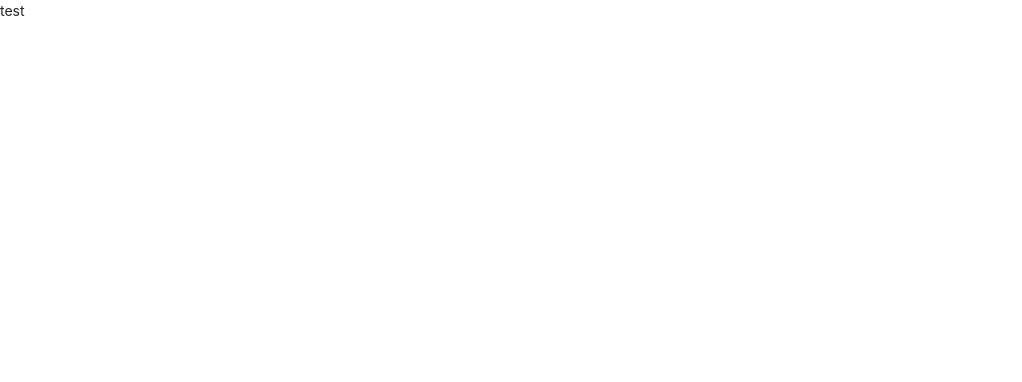
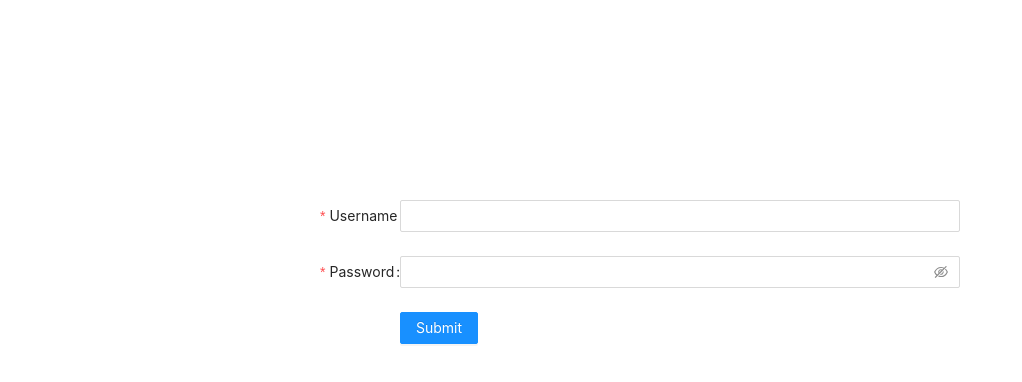
Before and after one commit to PanicP/test-nvsu-1, a React (Create React App) app: page / in a window 1280 px wide. Shown: the top 382 px of the page, without its empty margins (0-1022 px from the left). Built offline with nearby package versions, Linux system fonts and the light colour scheme.

Commit message:
Add login page

```diff
--- a/src/App.js
+++ b/src/App.js
@@ -1,10 +1,11 @@
 import React from 'react'
 import './App.css'
+import { LoginPage } from './pages'
 
-function App() {
+const App = () => {
     return (
         <div className="App">
-            <p>test</p>
+            <LoginPage/>
         </div>
     )
 }
--- /dev/null
+++ b/src/components/authen/LoginPanel.js
@@ -0,0 +1,73 @@
+import React from 'react'
+import { Form, Input, Button } from 'antd'
+
+export const LoginPanel = () => {
+
+    const onFinish = (values) => {
+        console.log('Success', values)
+    }
+
+    const onFinishFailed = (errorInfo) => {
+        console.log('Failed:', errorInfo)
+    }
+
+    return (
+        <Form
+            {...layout}
+            name="basic"
+            initialValues={{
+                remember: true,
+            }}
+            onFinish={onFinish}
+            onFinishFailed={onFinishFailed}
+        >
+            <Form.Item
+                label="Username"
+                name="username"
+                rules={[
+                    {
+                        required: true,
+                        message: 'Please input your username!',
+                    },
+                ]}
+            >
+                <Input />
+            </Form.Item>
+
+            <Form.Item
+                label="Password"
+                name="password"
+                rules={[
+                    {
+                        required: true,
+                        message: 'Please input your password!',
+                    },
+                ]}
+            >
+                <Input.Password />
+            </Form.Item>
+
+            <Form.Item {...tailLayout}>
+                <Button type="primary" htmlType="submit">
+                    Submit
+                </Button>
+            </Form.Item>
+        </Form>
+    )
+}
+
+const layout = {
+    labelCol: {
+        span: 3,
+    },
+    wrapperCol: {
+        span: 21,
+    },
+}
+
+const tailLayout = {
+    wrapperCol: {
+        offset: 3,
+        span: 21,
+    },
+}
--- /dev/null
+++ b/src/components/authen/index.js
@@ -0,0 +1 @@
+export { LoginPanel } from './LoginPanel'
--- /dev/null
+++ b/src/components/layout/Login.js
@@ -0,0 +1,17 @@
+import React from 'react'
+import { Row, Col } from 'antd'
+import styled from 'styled-components'
+
+export const LoginLayout = ({ children }) => {
+    return (
+        <StyledRow justify="center">
+            <Col span={6}></Col>
+            <Col span={12}>{children}</Col>
+            <Col span={6}></Col>
+        </StyledRow>
+    )
+}
+
+const StyledRow = styled(Row)`
+    margin-top: 200px;
+`
--- /dev/null
+++ b/src/components/layout/index.js
@@ -0,0 +1 @@
+export { Login } from './Login'
--- /dev/null
+++ b/src/pages/LoginPage.js
@@ -0,0 +1,9 @@
+import React from 'react'
+import { LoginPanel } from '../components/authen'
+import { LoginLayout } from '../components/layout/Login'
+
+export const LoginPage = () => (
+    <LoginLayout>
+        <LoginPanel/>
+    </LoginLayout>
+)
--- a/src/pages/index.js
+++ b/src/pages/index.js
@@ -0,0 +1 @@
+export { LoginPage } from './LoginPage'
```
Also changed, not shown: src/components/index.js (deleted).
